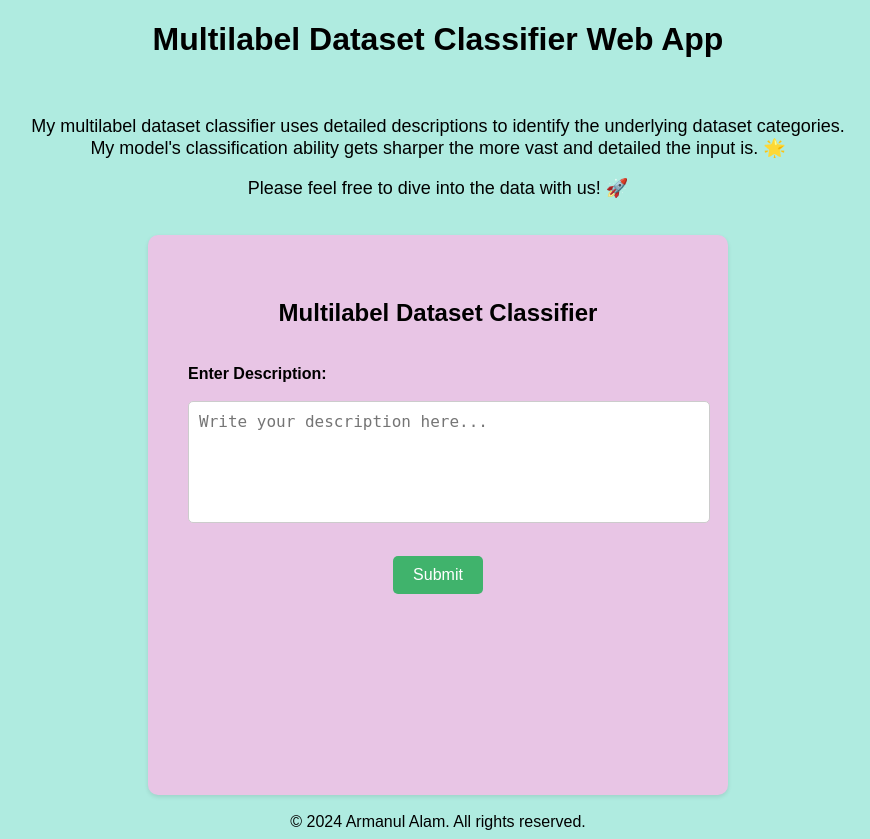
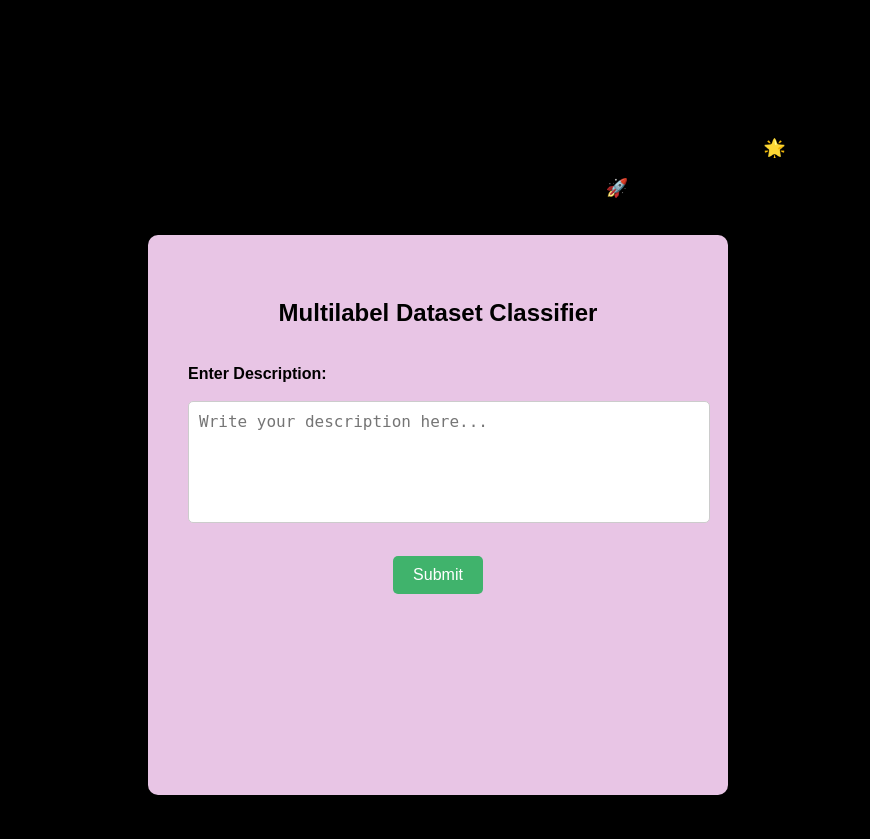
Before and after one commit to armanulalam/multilabel_dataset_classifier, a Flask app: page / in a window 1280 px wide. Shown: the whole page, without its empty margins (202-1072 px from the left). Run offline with Flask 2, Linux system fonts and the light colour scheme.

Commit message:
Update index.html

```diff
--- a/templates/index.html
+++ b/templates/index.html
@@ -6,7 +6,7 @@
     <style>
         body {
             font-family: Arial, sans-serif;
-            background-color: #afebe0;
+            background-color: black;
         }
         .container {
             display: flex;
```
